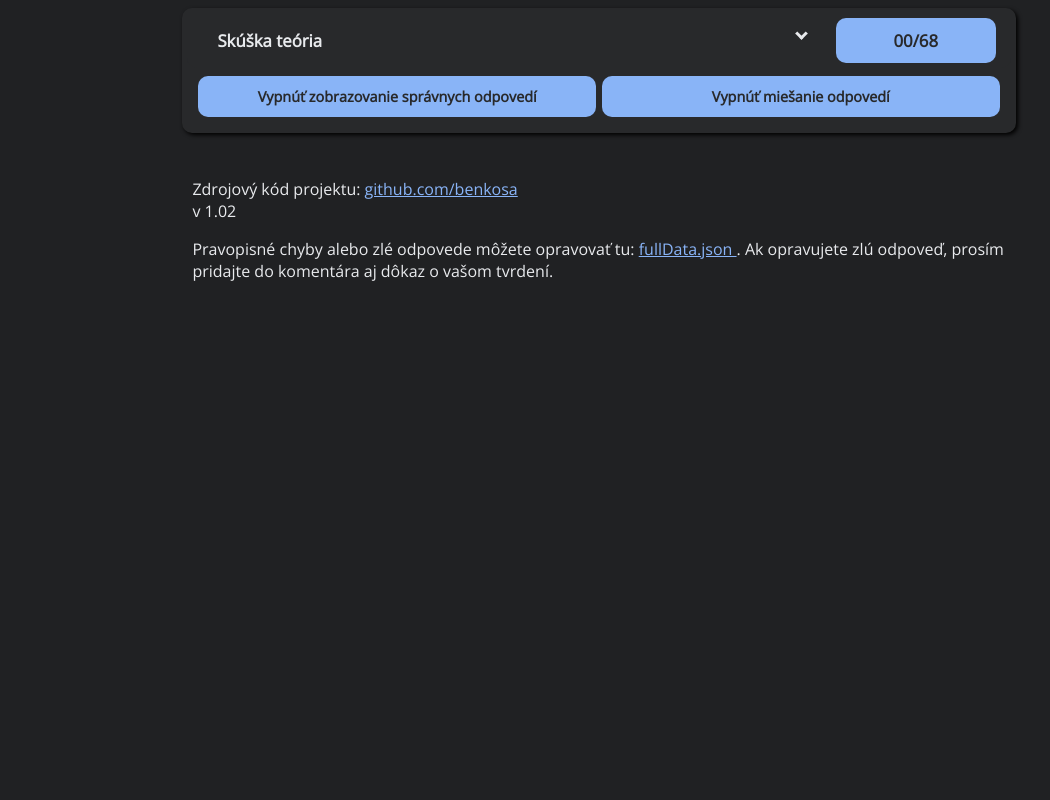
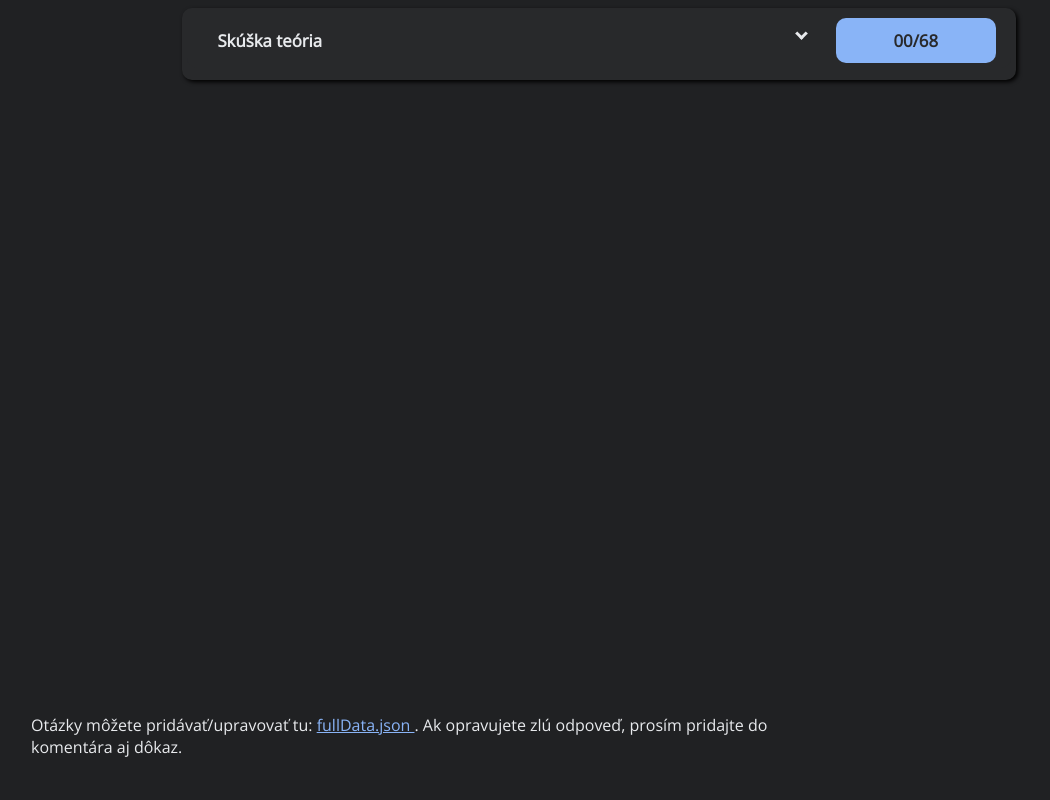
Before and after one commit to benkosa/PDS-TESTER, a plain HTML site: page public/index.html in a window 1280 px wide. Shown: the whole page, without its empty margins (41-1091 px from the left). Drawn offline with nearby package versions, Linux system fonts and the light colour scheme; some packages are replaced by stand-ins of ours.

Commit message:
footer + gitignore edit

```diff
--- a/public/index.html
+++ b/public/index.html
@@ -66,7 +66,7 @@
 
     </div>
 
-    <div class="settings">
+    <div class="settings" ng-show="false">
         <div class="bTestH" ng-click="showAnswers = !showAnswers; setCookiesSettings('showAnswers', showAnswers)">
                 {{(showAnswers ? "Vypnúť" : "Zapnúť") + " zobrazovanie správnych odpovedí"}}
         </div>
@@ -76,14 +76,11 @@
     </div>
 </div>
 <footer>
-    Zdrojový kód projektu: <a target="_blank" rel="noopener noreferrer" href="https://github.com/benkosa/PDS-TESTER/tree/master">github.com/benkosa</a>
-    <div>v 1.02</div>
     <p>
-        Pravopisné chyby alebo zlé odpovede môžete opravovať tu:
+        Otázky môžete pridávať/upravovať tu:
         <a target="_blank" href="https://github.com/benkosa/PDS-TESTER/blob/master/public/data/fullData.json">
             fullData.json
-        </a>.
-        Ak opravujete zlú odpoveď, prosím pridajte do komentára aj dôkaz o vašom tvrdení.
+        </a>. Ak opravujete zlú odpoveď, prosím pridajte do komentára aj dôkaz.
     </p>
 </footer>
 </body>
--- a/public/style/style.scss
+++ b/public/style/style.scss
@@ -63,6 +63,9 @@ body {
 footer {
 	background: $black;
 	padding:2% 5%;
+	position: absolute;
+    bottom: 0;
+    z-index: -1;
 }
 
 
```
Also changed, not shown: public/style/style.css, 1 other file.
